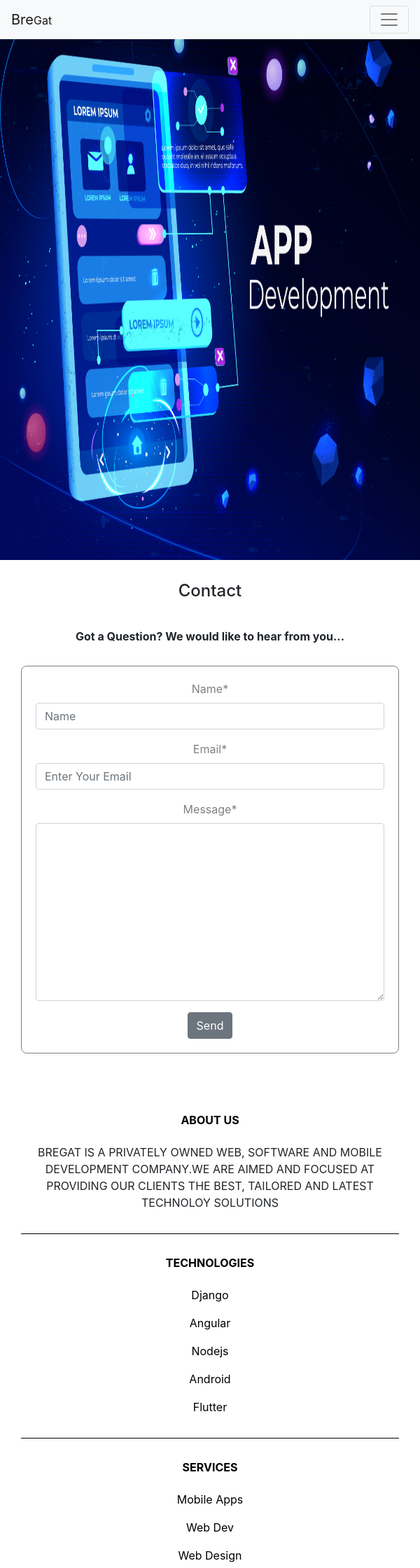
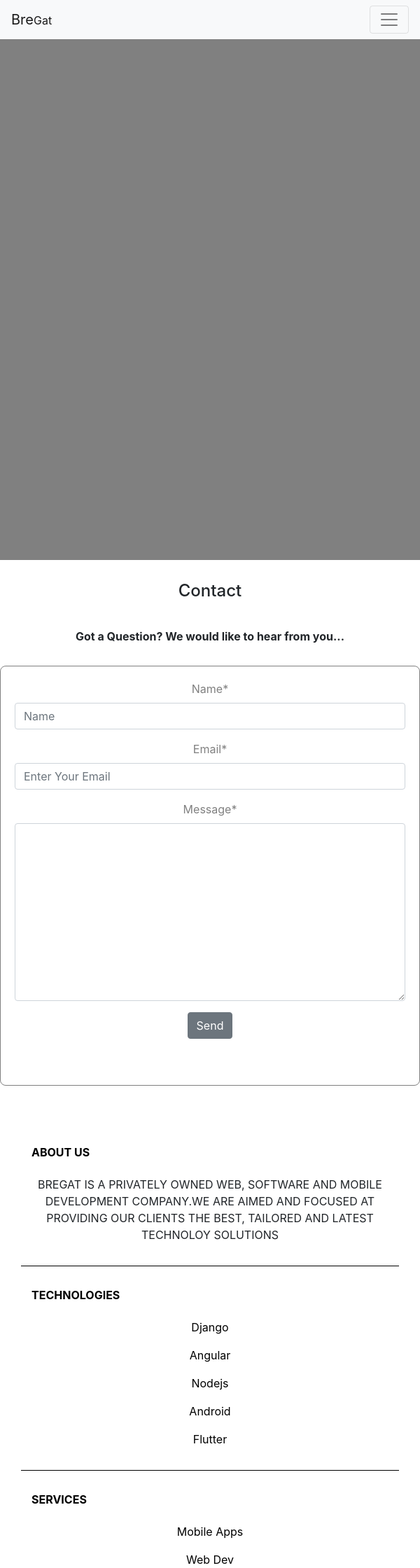
Before and after one commit to brendangaturu/Brendan_Website, a Django app: page /contact/ in a window 600 px wide. Shown: the top 2240 px of the page at 70% size. Run offline with Django 3.2, Linux system fonts and the light colour scheme; some libraries are stand-ins or nearby versions; some web fonts are replaced.

Commit message:
Changes to the Header and responsivenes

```diff
--- a/static/css/base.css
+++ b/static/css/base.css
@@ -20,9 +20,13 @@
 }
 
 li.nav-item{
-    margin: 0px 20px;
+    margin: 0px 40px;
     font-size: 1rem;
     }
+
+a .nav-link: hover {
+    color: red;
+}
 
 .search-btn {
     border: 1px solid grey;
@@ -51,7 +55,7 @@
     animation: 15s slider infinite;
 }
 
-figure > img {
+figure > a {
     height: 800px;
     width: 20%;
     float: left;
@@ -85,6 +89,7 @@
     100% {
         left: -400%;
     }
+
 
 }
 
@@ -263,53 +268,29 @@
 }
 
 @media screen and (max-width: 600px) {
-
     .email {
-        display: block;
-        width:90%;
-        height: auto;
-     }
-
-    h6 {
-        text-align: center;
-    }
-
-    form {
-        height: auto;
-    }
-
-    figure {
-        height: 25%;
-    }
-}
-
-
-@media only screen and ( min-width: 600px) {
-
-    }
-
-@media only screen and (min-width: 768px;) {
-       h6 .text-uppercase {
-        text-align: left;
-
-    }
-
-
-}
-
-@media only screen and (min-width: 992px;) {
-    h6 .text-uppercase {
-        text-align: left;
+        width: 100%;
 
     }
 
 }
 
+/* Responsiveness */
+@media only screen and ( min-width: 600px) {
+    .text-uppercase {
+        text-align: left;
+    }
+}
+
+
+@media only screen and (min-width: 768px;) {
+
+}
+
+@media only screen and (min-width: 992px;) {
+
+}
+
 @media only screen and(min-width:1200px;) {
 
-    h6 .text-uppercase {
-        text-align: left;
-
-    }
-
 }
--- a/templates/base.html
+++ b/templates/base.html
@@ -65,11 +65,12 @@
 
     <div class="slider">
         <figure>
-            <img src="{% static 'images/developing.jpg' %}" alt="">
-            <img src="{% static 'images/appdevelopment.jpg' %}" alt="">
-            <img src="{% static 'images/websitedevelopment.jpg' %}" alt="">
-            <img src="{% static 'images/projectmanagement.jpg' %}" alt="">
-            <img src="{% static 'images/developing.jpg' %}" alt="">
+            <!-- TODO: add header images -->
+            <!--<img class="header-img" src="{% static 'images/developing.jpg' %}" alt="">
+            <img class="header-img" src="{% static 'images/appdevelopment.jpg' %}" alt="">
+            <img class="header-img" src="{% static 'images/websitedevelopment.jpg' %}" alt="">
+            <img class="header-img" src="{% static 'images/projectmanagement.jpg' %}" alt="">
+            <img class="header-img" src="{% static 'images/developing.jpg' %}" alt="">-->
         </figure>
 
     </div>
```
